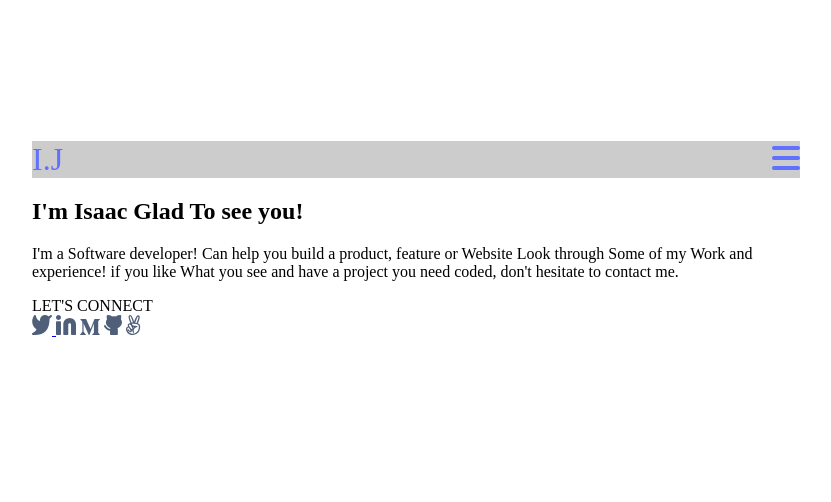
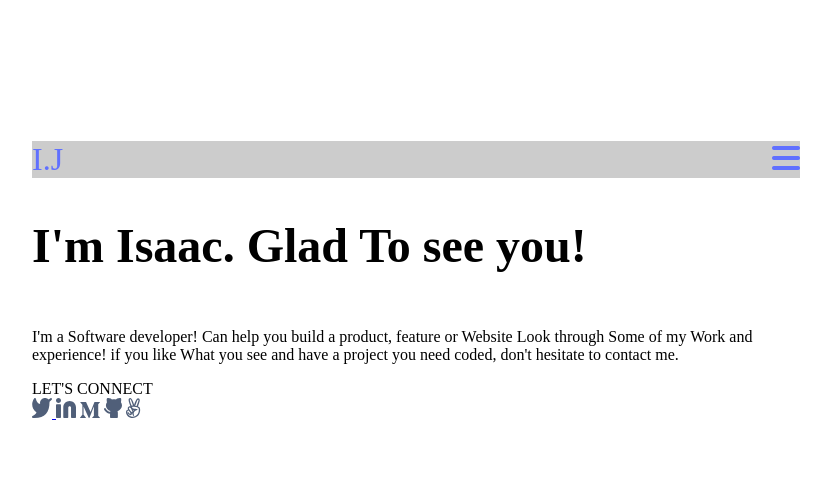
Before and after one commit to Isaac-ej/Portfolio_Website, a website: page index.html in a window 1280 px wide. Shown: the whole page, without its empty margins (224-1055 px from the left). Drawn offline with Linux system fonts and the light colour scheme.

Commit message:
correct title size

```diff
--- a/index.html
+++ b/index.html
@@ -19,7 +19,7 @@
    </header>
 
    <section class="title">
-     <h1>I'm Isaac Glad To see you!</h1>
+     <h1>I'm Isaac. Glad To see you!</h1>
 
      <p>
       I'm a Software developer! Can help you build a product, feature or Website Look through Some of my Work and experience! if you like What you see and have a project you need coded, don't hesitate to contact me.
--- a/style.css
+++ b/style.css
@@ -5,7 +5,6 @@ body {
   max-width: 768px;
   margin: auto;
   margin-top: 5%;
-  min-width: 750px;
   padding: 6%;
 }
 
@@ -27,3 +26,18 @@ nav .hamburger-menu {
   font-weight: 700;
   font-size: 2rem;
 }
+
+
+.title {
+  display: flex;
+  flex-direction: column;
+}
+
+.title h1 {
+  font-size: 3rem;
+}
+/* @media(min-width: 750px) {
+  body {
+    min-width: 750px;
+  }
+} */
```
